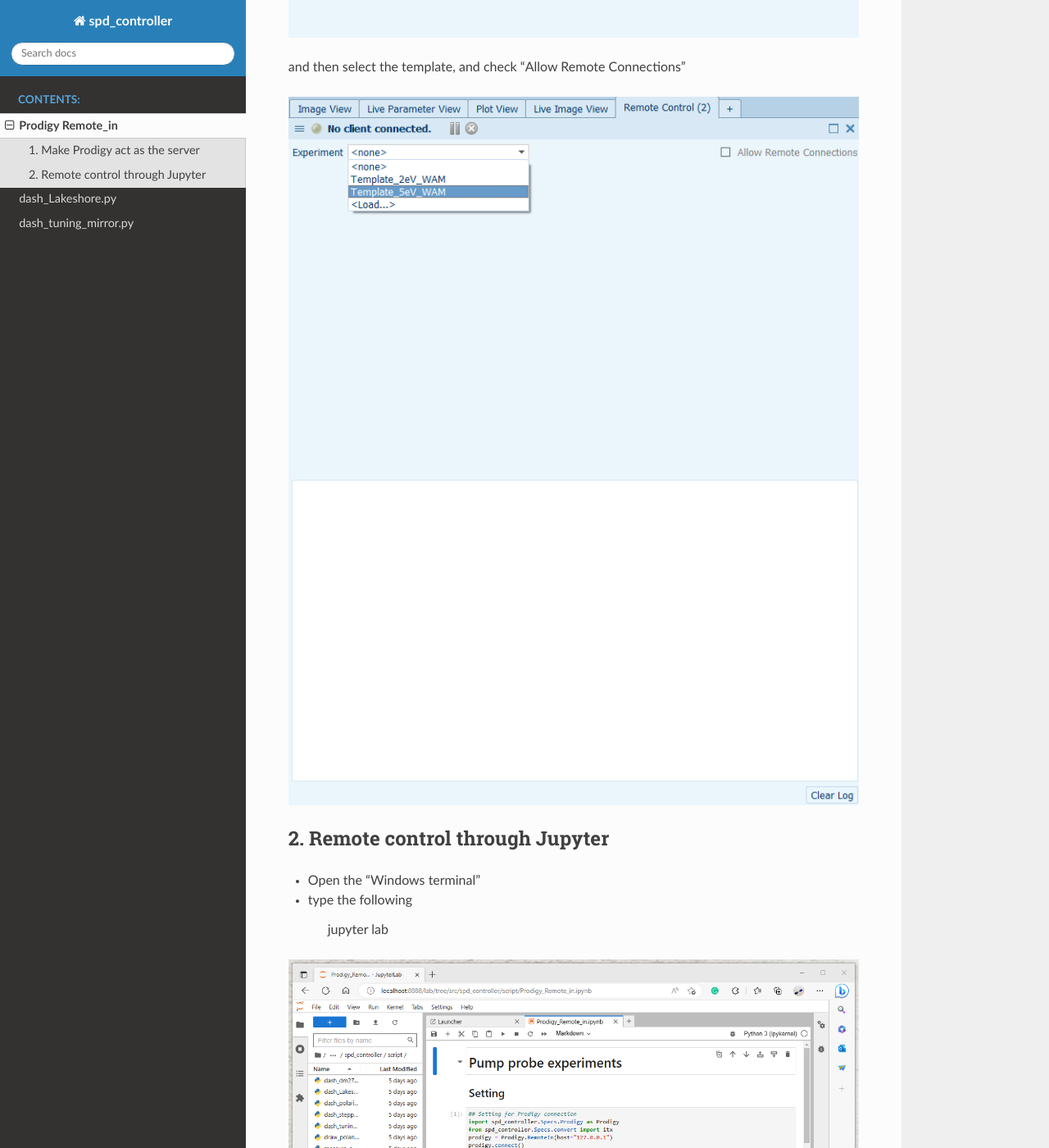
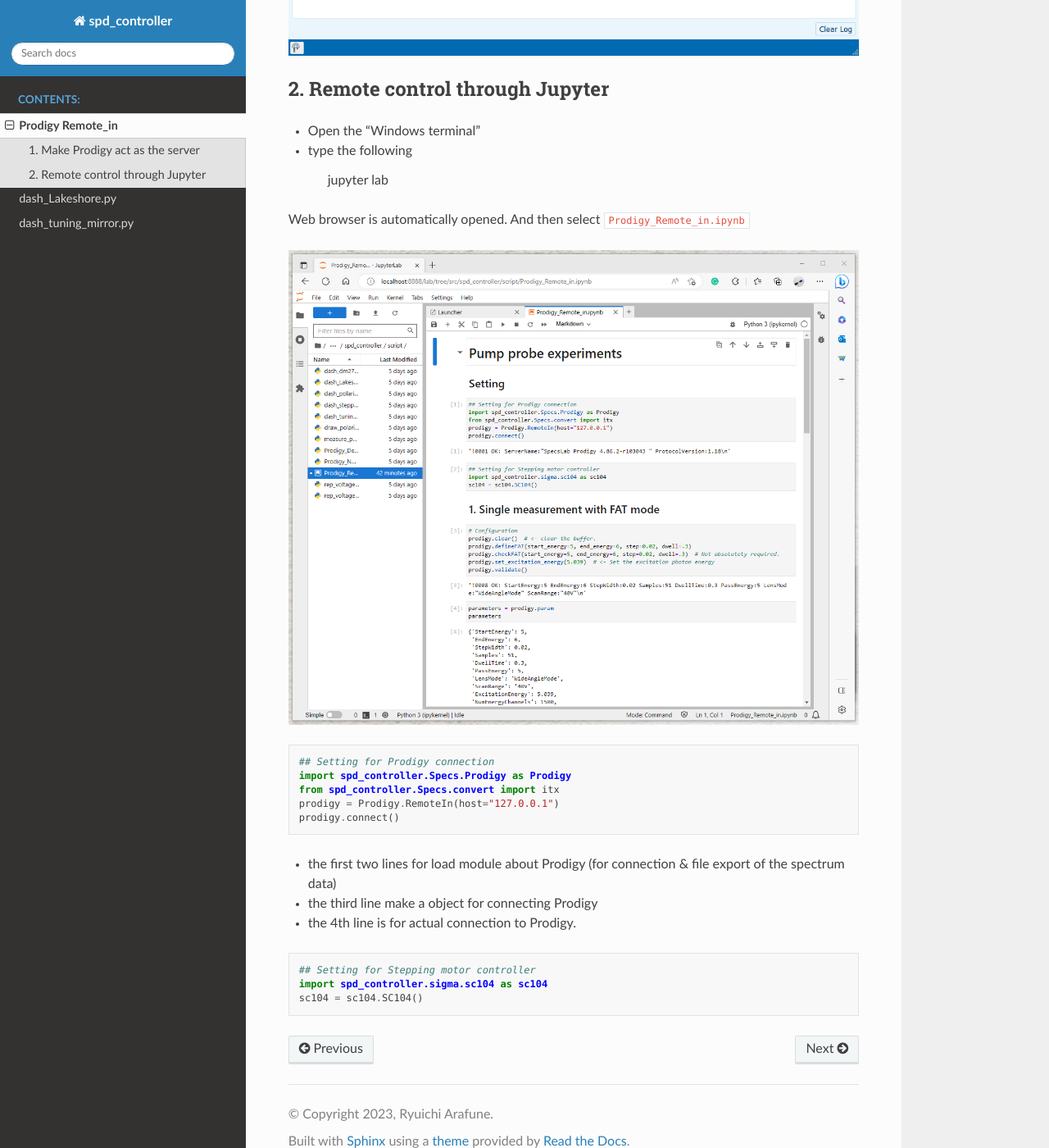
Before and after one commit to arafune/spd_controller, a Sphinx documentation site: the page built from doc/source/Prodigy_remote_in/Prodigy_remote_in.md, in a window 1280 px wide and 1400 px high, scrolled down 2641 px. Shown: the whole window at 82% size. Built offline with Sphinx 7.4.7 and the Read the Docs theme 2.0.0, drawn with Linux system fonts in a browser that asks for light colours; some of the changed text lies outside the part shown.

````diff
--- a/doc/source/Prodigy_remote_in/Prodigy_remote_in.md
+++ b/doc/source/Prodigy_remote_in/Prodigy_remote_in.md
@@ -19,9 +19,10 @@ There is three way to achieve it.
 
 Here, the way-1 is described.
 
-![NetworkConfiguration](./DigramPumpProbeSetup.png)
+<!-- ![NetworkConfiguration](./DigramPumpProbeSetup.png)
 
 Fig: The diagram of the way-3.
+-->
 
 ## 1. Make Prodigy act as the server
 
@@ -35,6 +36,8 @@ Select "Remote Control" from the menu.
 
 and then select the template, and check "Allow Remote Connections"
 
+- Confirm "Remote connections enabled. Listening on port 7010" in Log field.
+
 ![Remote_in](./ProdigyRemote_in.png)
 
 ## 2. Remote control through Jupyter
@@ -43,7 +46,27 @@ and then select the template, and check "Allow Remote Connections"
 - type the following
   > jupyter lab
 
+Web browser is automatically opened. And then select `Prodigy_Remote_in.ipynb`
+
 ![JupyterLab](./SS_Jupyter.png)
+
+```python
+## Setting for Prodigy connection
+import spd_controller.Specs.Prodigy as Prodigy
+from spd_controller.Specs.convert import itx
+prodigy = Prodigy.RemoteIn(host="127.0.0.1")
+prodigy.connect()
+```
+
+- the first two lines for load module about Prodigy (for connection & file export of the spectrum data)
+- the third line make a object for connecting Prodigy
+- the 4th line is for actual connection to Prodigy.
+
+```python
+## Setting for Stepping motor controller
+import spd_controller.sigma.sc104 as sc104
+sc104 = sc104.SC104()
+```
 
 <!--
 The below is for way-3.
````
Also changed, not shown: doc/source/index.rst (+3 -11 lines), doc/source/Prodigy_remote_in/ProdigyRemote_in.png, 1 other file.
